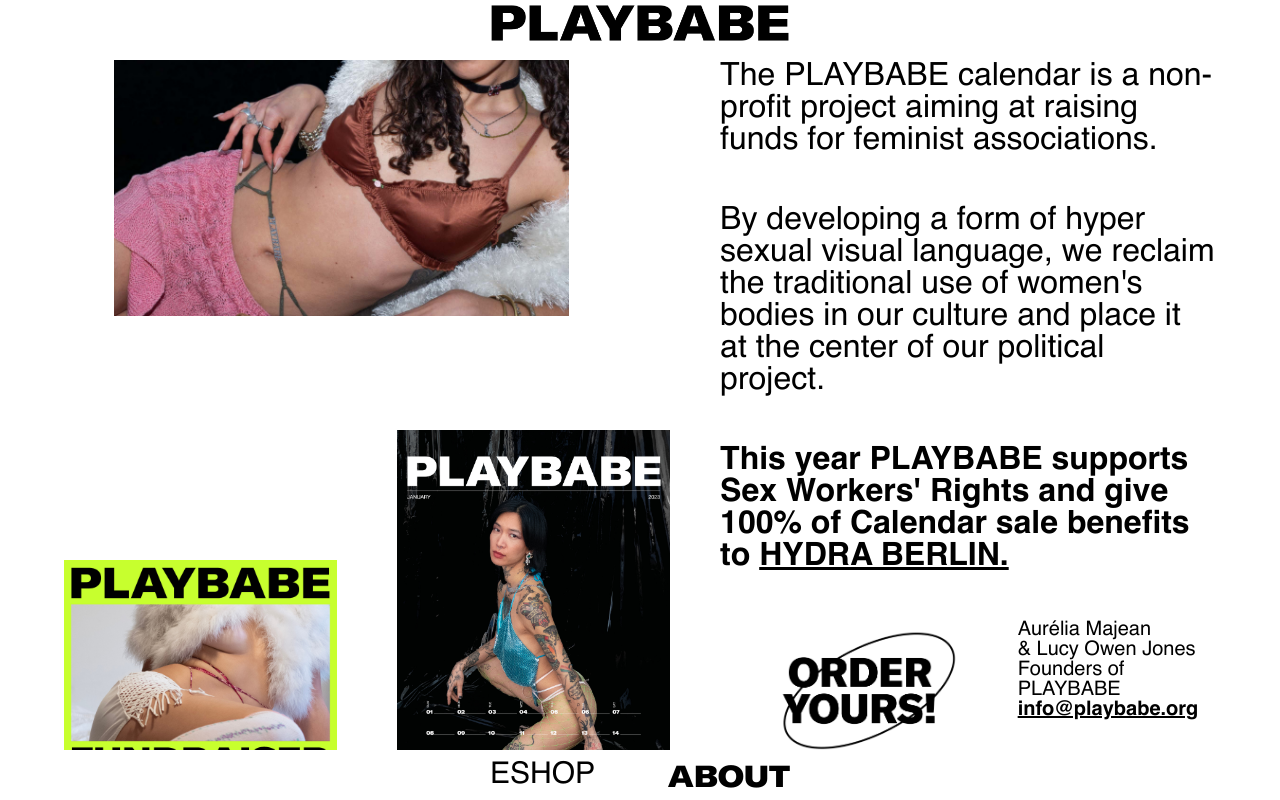
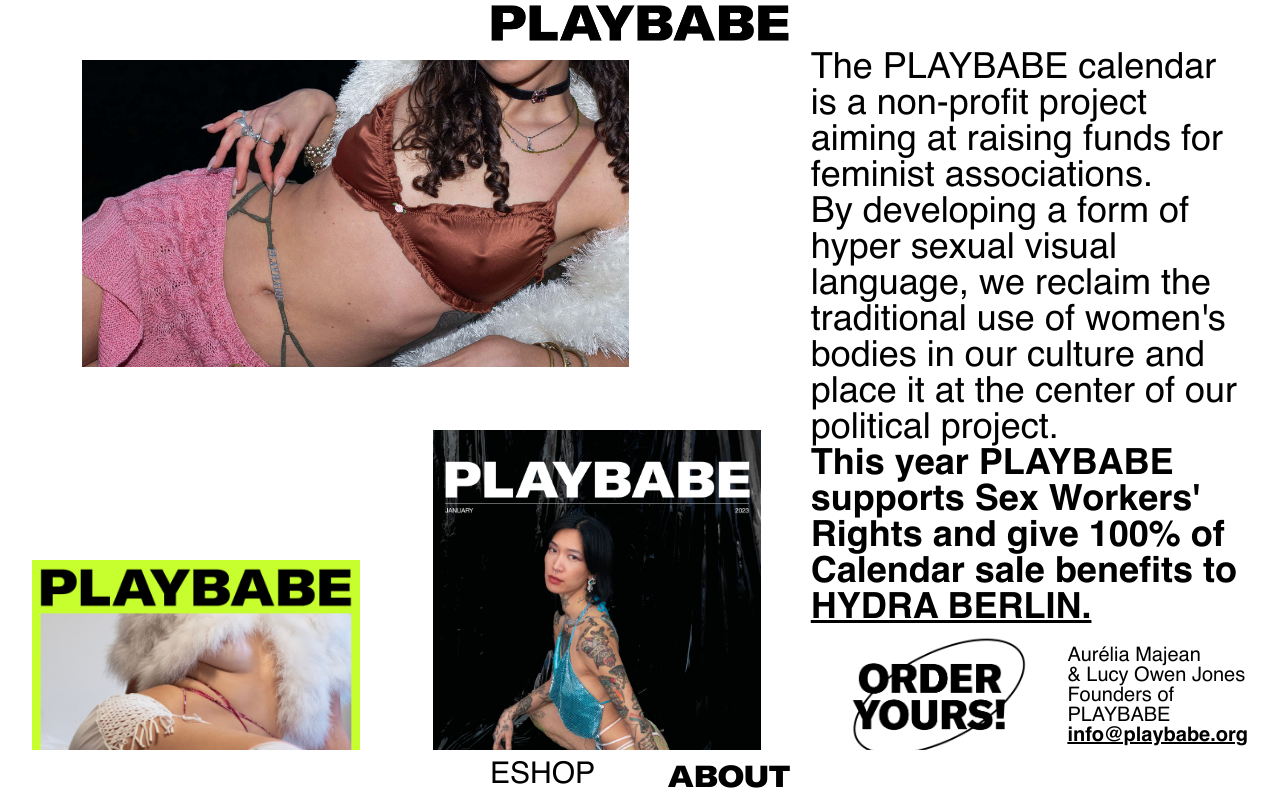
Before and after one commit to alexandre-roux/playbabe, a React (Create React App) app: page /about in a window 1280 px wide. Built offline with nearby package versions, Linux system fonts and the light colour scheme.

Commit message:
UI fixes on About page

```diff
--- a/src/containers/About/index.scss
+++ b/src/containers/About/index.scss
@@ -10,9 +10,9 @@
   }
 
   .about-content {
+    width: 95%;
     flex-grow: 1;
     min-height: 2em;
-    padding: 0 5%;
     display: flex;
     gap: 50px;
 
@@ -21,18 +21,17 @@
     }
 
     .images {
-      width: 55%;
       -ms-overflow-style: none; /* Internet Explorer 10+ */
       scrollbar-width: none; /* Firefox */
       overflow-y: auto;
       position: relative;
+      flex: 5;
 
       .about1 {
         width: 75%;
         position: absolute;
         top: 10px;
         left: 50px;
-        z-index: -1;
       }
 
       .about3 {
@@ -47,7 +46,6 @@
         position: absolute;
         top: 510px;
         left: 0;
-        z-index: -1;
       }
 
       .about2 {
@@ -55,16 +53,13 @@
         position: absolute;
         top: 930px;
         right: 70px;
-        z-index: -1;
       }
     }
 
     .text {
-      height: 100%;
-      width: 45%;
-      margin-top: 10px;
       display: flex;
       justify-content: center;
+      flex: 3;
 
       .text-container {
         display: flex;
@@ -73,7 +68,7 @@
         height: 100%;
 
         p {
-          font-size: 4vh;
+          font-size: 4.5vh;
         }
 
         a {
@@ -82,16 +77,17 @@
 
         .details {
           display: flex;
-          justify-content: space-between;
-          height: 140px;
+          justify-content: space-evenly;
+          align-items: center;
 
           .order-yours-container {
-            width: 60%;
+            flex: 3;
             display: flex;
             justify-content: center;
 
             .order-yours {
-              height: 100%;
+              height: 140px;
+              width: 200px;
 
               &:hover {
                 cursor: pointer;
@@ -100,7 +96,7 @@
           }
 
           p {
-            width: 40%;
+            flex: 2;
             font-size: 2.5vh;
 
             a {
```
